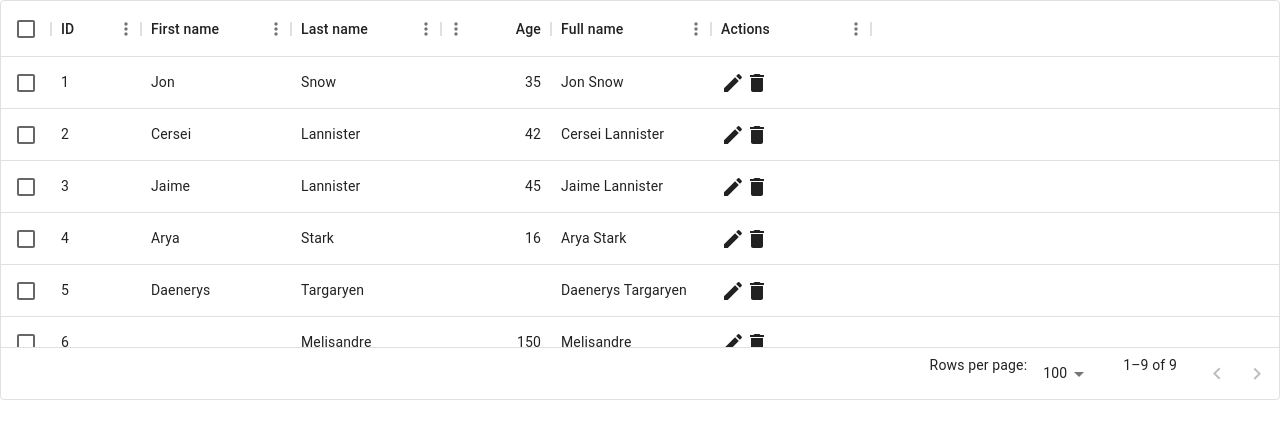
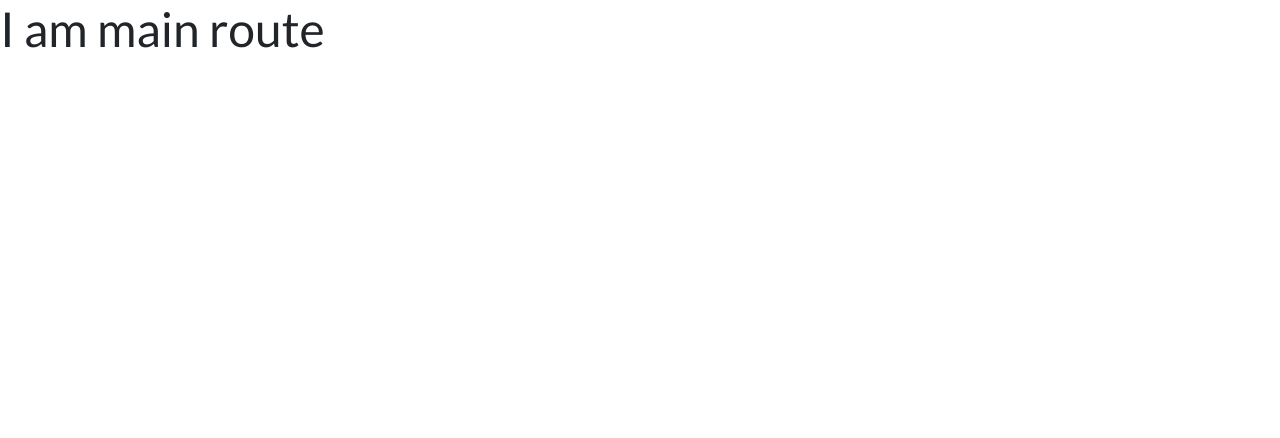
Before and after one commit to ahmadkabiri/first-app, a React (Create React App) app: page / in a window 1280 px wide. Shown: the top 438 px of the page. Built offline with nearby package versions, Linux system fonts and the light colour scheme.

Commit message:
BrowserRouter-Routes-Route-Link

```diff
--- a/src/App.js
+++ b/src/App.js
@@ -1,86 +1,22 @@
 import React ,{useState,useEffect} from 'react'
-import { Typography } from '@mui/material'
-import Container from '@mui/material'
-import { DataGrid } from '@mui/x-data-grid'
-import EditIcon from '@mui/icons-material/Edit';
-import DeleteIcon from '@mui/icons-material/Delete';
+import {Routes,Route} from 'react-router-dom'
+import Home from './component/Home'
+import About from './component/About'
+import Contact from './component/Contact'
+import Products from './component/Products'
+
 
 export default function App() {
+        return (
+          <>
+          <Routes>
+            <Route path='/' element={<h1>I am main route</h1>}></Route>
+            <Route path='/home' element={<Home></Home>}></Route>
+            <Route path='/about' element={<About></About>}></Route>
+            <Route path='/contact' element={<Contact></Contact>}></Route>
+            <Route path='/products' element={<Products></Products>}></Route>
 
-
-    const [columns , setColumns] = useState([
-        { field: 'id', headerName: 'ID', width: 90 },
-        {
-          field: 'firstName',
-          headerName: 'First name',
-          width: 150,
-          editable: true,
-        },
-        {
-          field: 'lastName',
-          headerName: 'Last name',
-          width: 150,
-          editable: true,
-        },
-        {
-          field: 'age',
-          headerName: 'Age',
-          type: 'number',
-          width: 110,
-          editable: true,
-        },
-        {
-          field: 'fullName',
-          headerName: 'Full name',
-          description: 'This column has a value getter and is not sortable.',
-          sortable: false,
-          width: 160,
-          renderCell: (params) =>
-            `${params.row.firstName || ''} ${params.row.lastName || ''}`,
-        },
-        {
-            field: 'action',
-            headerName: 'Actions',
-            description: 'This column has a value getter and is not sortable.',
-            sortable: false,
-            width: 160,
-            renderCell: (params) =>(
-            <div style={{
-                width:"100%" ,
-                display : "felx" ,
-                justifyContent : "space-evenly",
-                 }}>
-            <EditIcon></EditIcon>
-            <DeleteIcon></DeleteIcon>
-
-            </div>
-            )
-        },
-      ]);
-
-      const [rows, setRows] = useState([
-        { id: 1, lastName: 'Snow', firstName: 'Jon', age: 35 },
-        { id: 2, lastName: 'Lannister', firstName: 'Cersei', age: 42 },
-        { id: 3, lastName: 'Lannister', firstName: 'Jaime', age: 45 },
-        { id: 4, lastName: 'Stark', firstName: 'Arya', age: 16 },
-        { id: 5, lastName: 'Targaryen', firstName: 'Daenerys', age: null },
-        { id: 6, lastName: 'Melisandre', firstName: null, age: 150 },
-        { id: 7, lastName: 'Clifford', firstName: 'Ferrara', age: 44 },
-        { id: 8, lastName: 'Frances', firstName: 'Rossini', age: 36 },
-        { id: 9, lastName: 'Roxie', firstName: 'Harvey', age: 65 },
-      ])
-
-
-        return (
-         <div style={{ height: 400, width: '100%' }}>
-      <DataGrid
-        rows={rows}
-        columns={columns}
-        pageSize = {10}
-        rowsPerPageOptions = {[5]}
-        checkboxSelection
-        disableRowSelectionOnClick
-      />
-    </div>
+          </Routes>
+          </>
         )
 }
--- a/src/index.js
+++ b/src/index.js
@@ -1,11 +1,15 @@
 import React from 'react';
 import ReactDOM from 'react-dom/client';
 import App from './App' ;
+import {BrowserRouter} from 'react-router-dom'
 
 const root = ReactDOM.createRoot(document.getElementById('root'));
 root.render(
 
     // <App />
-    <App></App>
+
+    <BrowserRouter>
+        <App></App>
+    </BrowserRouter>
 
     );
```
